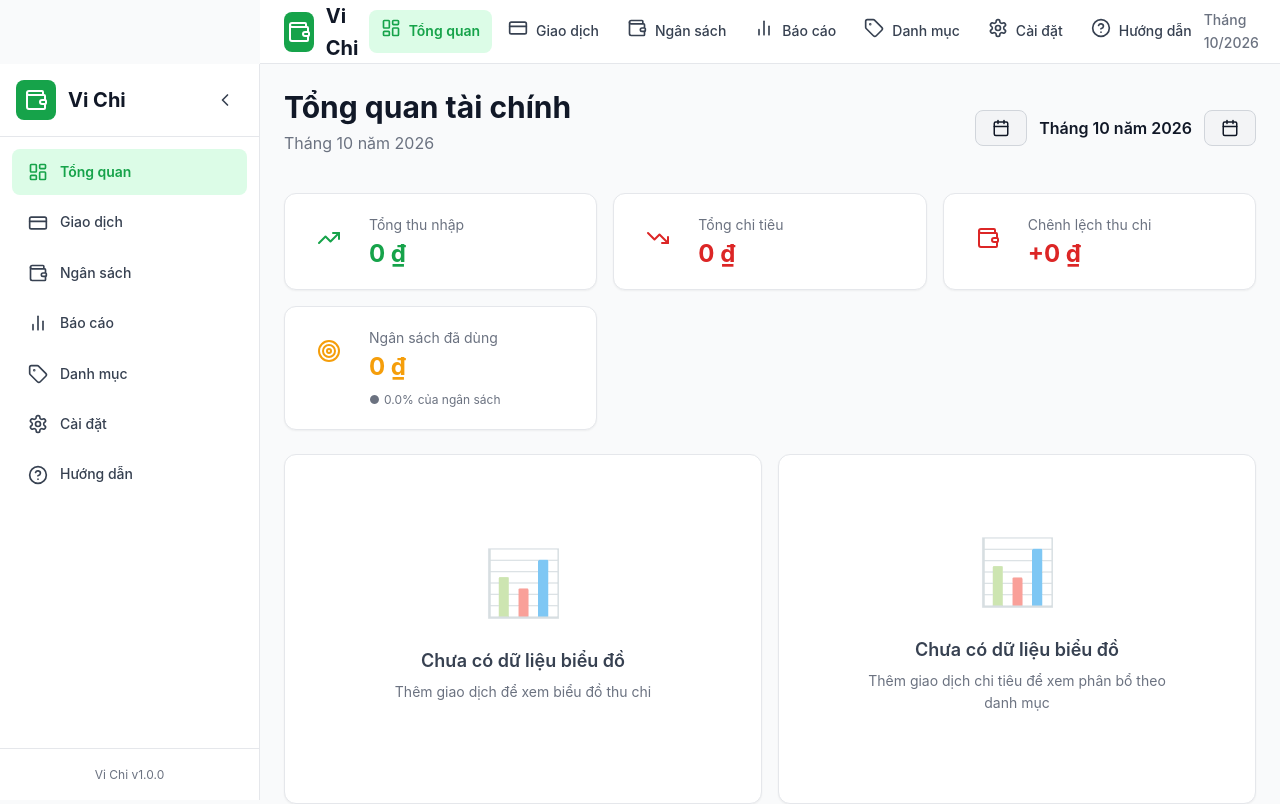
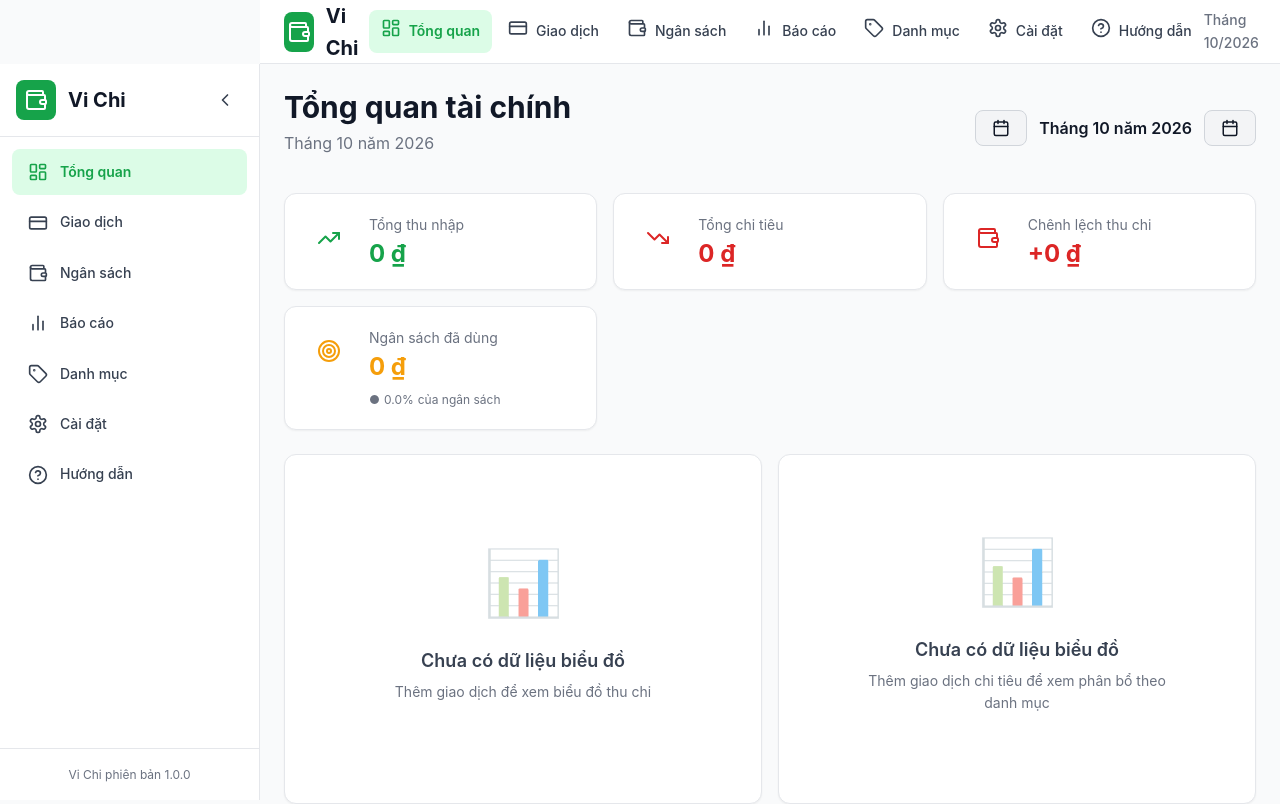
Before and after one commit to thanh577/Vi_chi, a React (Vite) app: page / in a window 1280 px wide. Shown: the top 804 px of the page. Built offline with nearby package versions, Linux system fonts and the light colour scheme.

Commit message:
fix(ui): bo 'v1.0.0', dung 'phien ban 1.0.0'

```diff
--- a/src/components/BoDieuHuong.tsx
+++ b/src/components/BoDieuHuong.tsx
@@ -138,7 +138,7 @@ export function BoDieuHuong({ activeItem, onItemClick }: BoDieuHuongProps) {
           textAlign: 'center',
         }}
       >
-        {!isCollapsed && 'Vi Chi v1.0.0'}
+        {!isCollapsed && 'Vi Chi phiên bản 1.0.0'}
       </div>
     </aside>
   );
```
